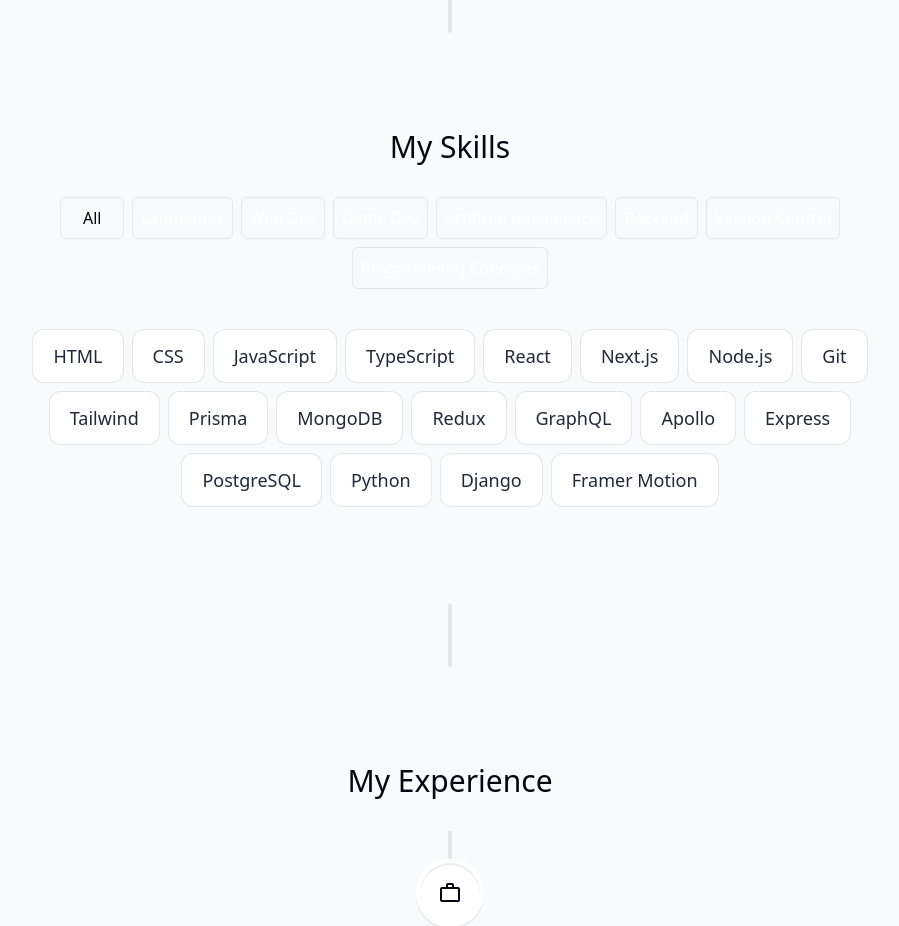
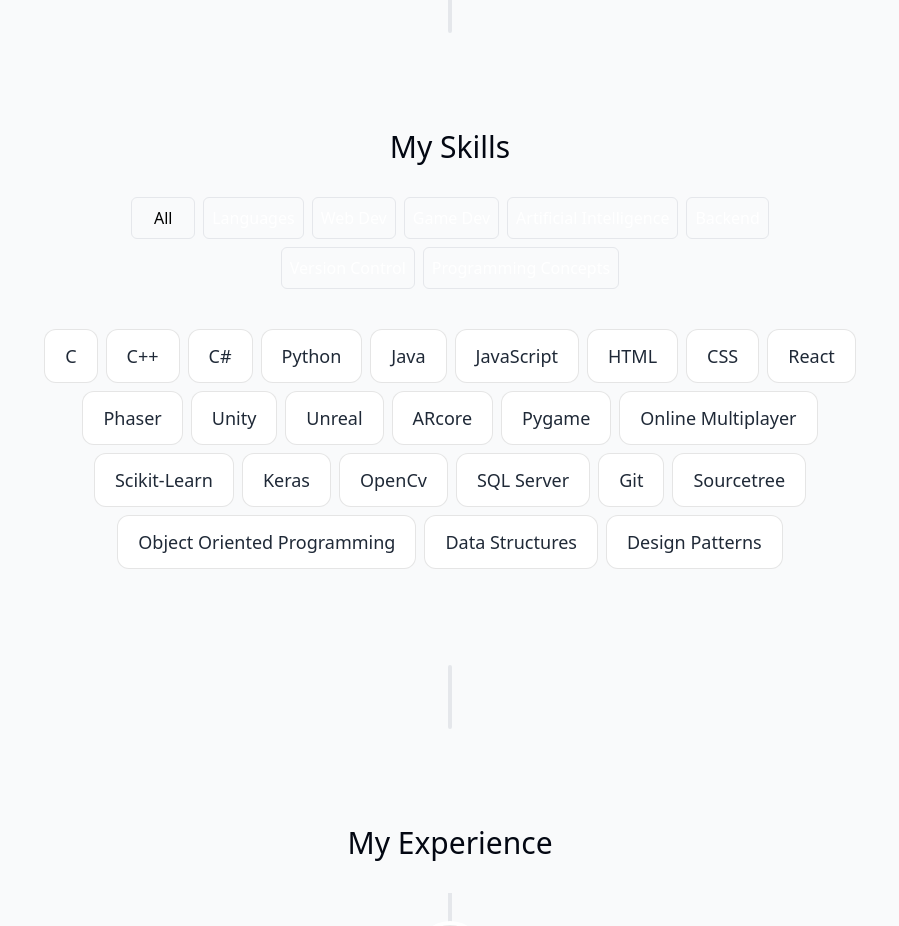
Before and after one commit to aliaboshady/portfolio, a React (Vite) app: page / in a window 1280 px wide. Shown: the part 2660-3586 px from the top of the page, without its empty margins (190-1089 px from the left). Built offline with nearby package versions, Linux system fonts and the light colour scheme.

Commit message:
Skill filter works by clicking on filter button

```diff
--- a/data/data.jsx
+++ b/data/data.jsx
@@ -162,46 +162,23 @@
   },
 ];
 
-// export const skillsData = [
-//   'HTML',
-//   'CSS',
-//   'JavaScript',
-//   'TypeScript',
-//   'React',
-//   'Next.js',
-//   'Node.js',
-//   'Git',
-//   'Tailwind',
-//   'Prisma',
-//   'MongoDB',
-//   'Redux',
-//   'GraphQL',
-//   'Apollo',
-//   'Express',
-//   'PostgreSQL',
-//   'Python',
-//   'Django',
-//   'Framer Motion',
-// ];
-
-export const skillsData = [
-  'HTML',
-  'CSS',
-  'JavaScript',
-  'TypeScript',
-  'React',
-  'Next.js',
-  'Node.js',
-  'Git',
-  'Tailwind',
-  'Prisma',
-  'MongoDB',
-  'Redux',
-  'GraphQL',
-  'Apollo',
-  'Express',
-  'PostgreSQL',
-  'Python',
-  'Django',
-  'Framer Motion',
-];
+export const skillsData = {
+  languages: ['C', 'C++', 'C#', 'Python', 'Java', 'JavaScript'],
+  webdev: ['HTML', 'CSS', 'JavaScript', 'React'],
+  gamedev: [
+    'Phaser',
+    'Unity',
+    'Unreal',
+    'ARcore',
+    'Pygame',
+    'Online Multiplayer',
+  ],
+  artificialintelligence: ['Scikit-Learn', 'Keras', 'OpenCv'],
+  backend: ['SQL Server'],
+  versioncontrol: ['Git', 'Sourcetree'],
+  programmingconcepts: [
+    'Object Oriented Programming',
+    'Data Structures',
+    'Design Patterns',
+  ],
+};
--- a/src/components/skills/FilterButton.jsx
+++ b/src/components/skills/FilterButton.jsx
@@ -5,7 +5,7 @@
 
   return (
     <button
-      onClick={() => onClick(children)}
+      onClick={() => onClick(children.replace(/\s/g, '').toLowerCase())}
       className={`min-w-fit w-16 p-2 border rounded-md ${textColor} ${borderColor} ${backgroundColor}`}
     >
       {children}
--- a/src/components/skills/FiltersList.jsx
+++ b/src/components/skills/FiltersList.jsx
@@ -2,7 +2,7 @@
 
 export default function FiltersList({ onSelectFilter }) {
   return (
-    <div className="flex flex-wrap justify-center gap-2 mb-10">
+    <div className="w-fit flex flex-wrap justify-center gap-2 mb-10">
       <FilterButton onClick={onSelectFilter}>All</FilterButton>
 
       <FilterButton onClick={onSelectFilter} color="red">
--- a/src/components/skills/Skills.jsx
+++ b/src/components/skills/Skills.jsx
@@ -16,7 +16,7 @@
     <section
       id="skills"
       ref={ref}
-      className="max-w-[53rem] scroll-mt-24 sm:scroll-mt-48 text-center"
+      className="flex flex-col max-w-[53rem] scroll-mt-24 sm:scroll-mt-48 text-center items-center"
     >
       <SectionHeading>My Skills</SectionHeading>
       <FiltersList onSelectFilter={handleFilterClick} />
--- a/src/components/skills/SkillsList.jsx
+++ b/src/components/skills/SkillsList.jsx
@@ -2,12 +2,25 @@
 import Skill from './Skill';
 
 export default function SkillsList({ filter }) {
+  let allSkillsNoDuplicates = [];
+
+  if (filter === undefined || filter === 'all') {
+    const allSkillsArrays = Object.values(skillsData);
+    const allSkills = allSkillsArrays.reduce(
+      (result, currentArray) => result.concat(currentArray),
+      []
+    );
+    allSkillsNoDuplicates = [...new Set(allSkills)];
+  } else {
+    allSkillsNoDuplicates = skillsData[filter];
+  }
+
   return (
     <ul
       key={filter}
       className="flex flex-wrap justify-center gap-2 text-lg text-gray-800"
     >
-      {skillsData.map((skill, index) => (
+      {allSkillsNoDuplicates.map((skill, index) => (
         <Skill skill={skill} index={index} key={index} />
       ))}
     </ul>
```
